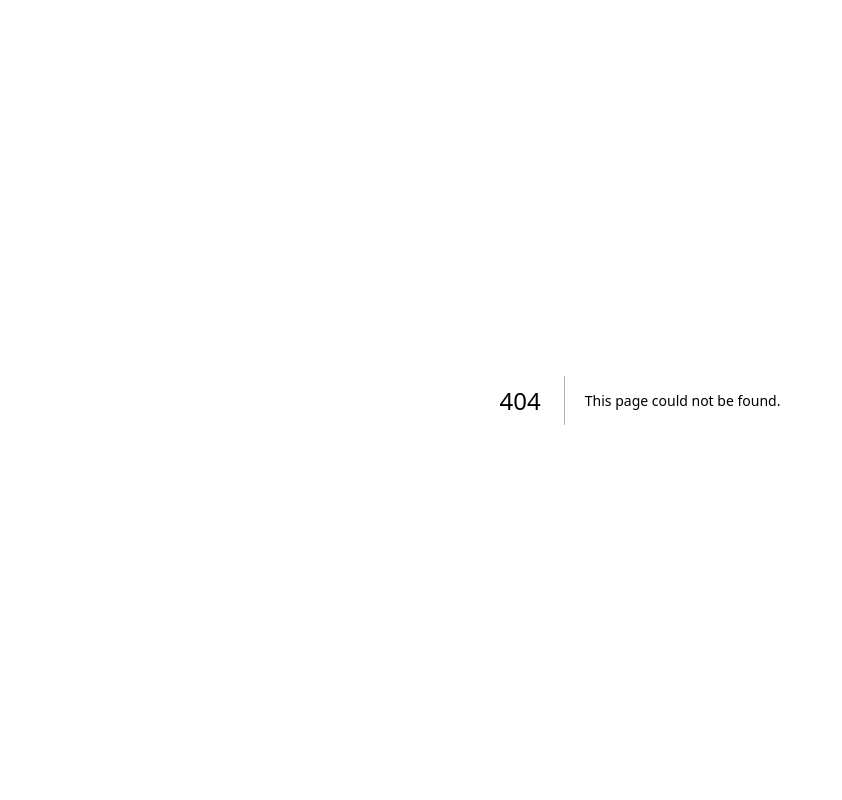
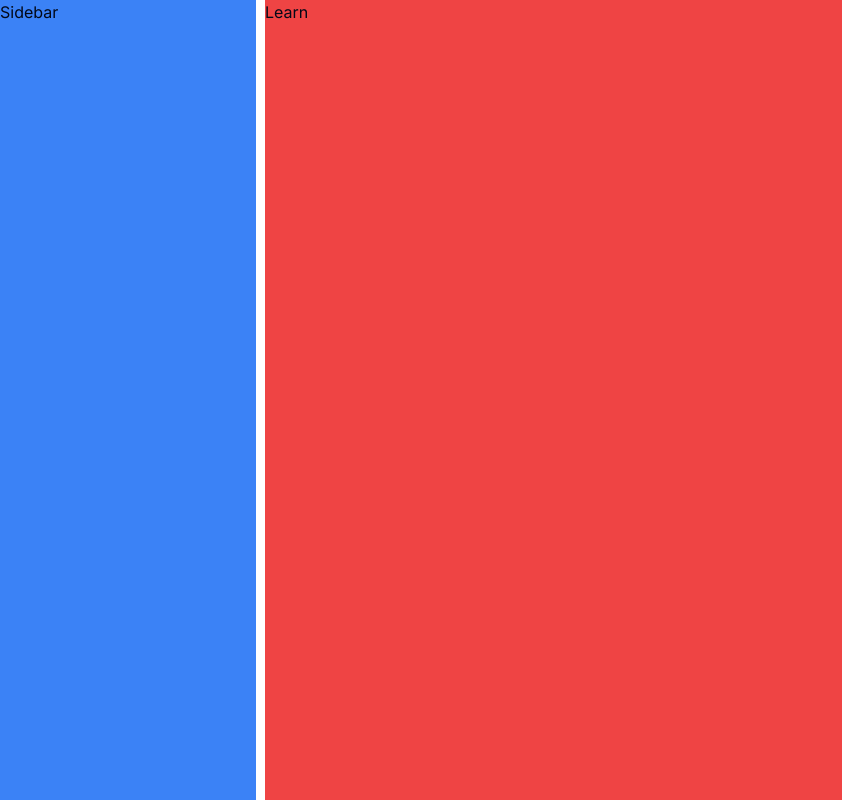
Before and after one commit to Nikolas-Vardeberg/nettvett, a Next.js app: page /learn in a window 1280 px wide. Before the commit this address had no page. Shown: the whole page, without its empty margins (0-842 px from the left). Built offline with nearby package versions, Linux system fonts and the light colour scheme.

Commit message:
feat: skeleton for sidebar in main

```diff
--- /dev/null
+++ b/src/app/(main)/layout.tsx
@@ -0,0 +1,21 @@
+import { Sidebar } from "@/components/sidebar"
+
+
+type Props = {
+    children: React.ReactNode
+}
+
+const MainLayout = ({children}: Props) => {
+    return(
+        <>
+        <Sidebar />
+            <main className="pl-[265px] h-full">
+                <div className="bg-red-500 h-full">
+                    {children}
+                </div>
+            </main>
+        </>
+    )
+}
+
+export default MainLayout
--- /dev/null
+++ b/src/app/(main)/learn/page.tsx
@@ -0,0 +1,12 @@
+
+
+
+const page = () => {
+    return(
+        <div>
+            Learn
+        </div>
+    )
+}
+
+export default page
--- a/src/app/globals.css
+++ b/src/app/globals.css
@@ -1,6 +1,12 @@
 @tailwind base;
   @tailwind components;
   @tailwind utilities;
+
+html,
+body,
+:root {
+  @apply h-full
+}
 
   @layer base {
     :root {
--- /dev/null
+++ b/src/components/sidebar.tsx
@@ -0,0 +1,10 @@
+
+
+
+export const Sidebar = () => {
+    return(
+        <div className="bg-blue-500 h-full w-[256px] fixed">
+            Sidebar
+        </div>
+    )
+}
```
